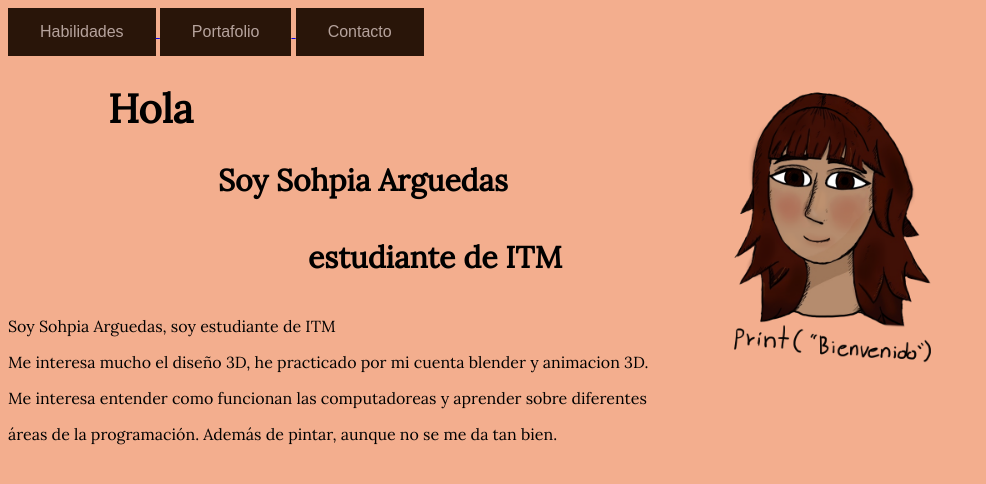
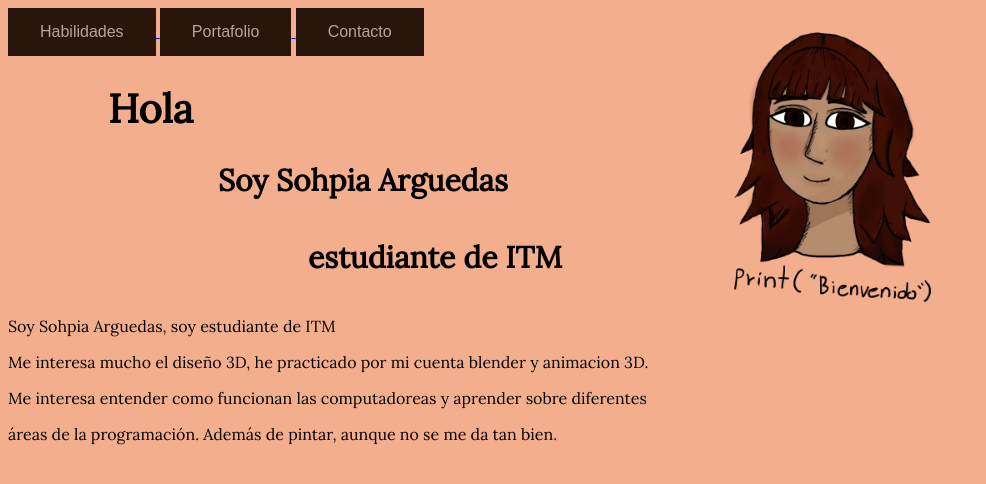
Before and after one commit to sohpiaarguedas/PortafolioC20696, a plain HTML site: page index.html in a window 1280 px wide. Shown: the whole page, without its empty margins (0-986 px from the left). Drawn offline with Linux system fonts and the light colour scheme.

Commit message:
funciona

```diff
--- a/style.css
+++ b/style.css
@@ -31,8 +31,9 @@ body {
 }
 
 .imgPersonal {
-  margin-top: -200px;
-   float: right;
+  float: right;
+  margin-top: -260px;
+
 }
 
 h1 {
```
